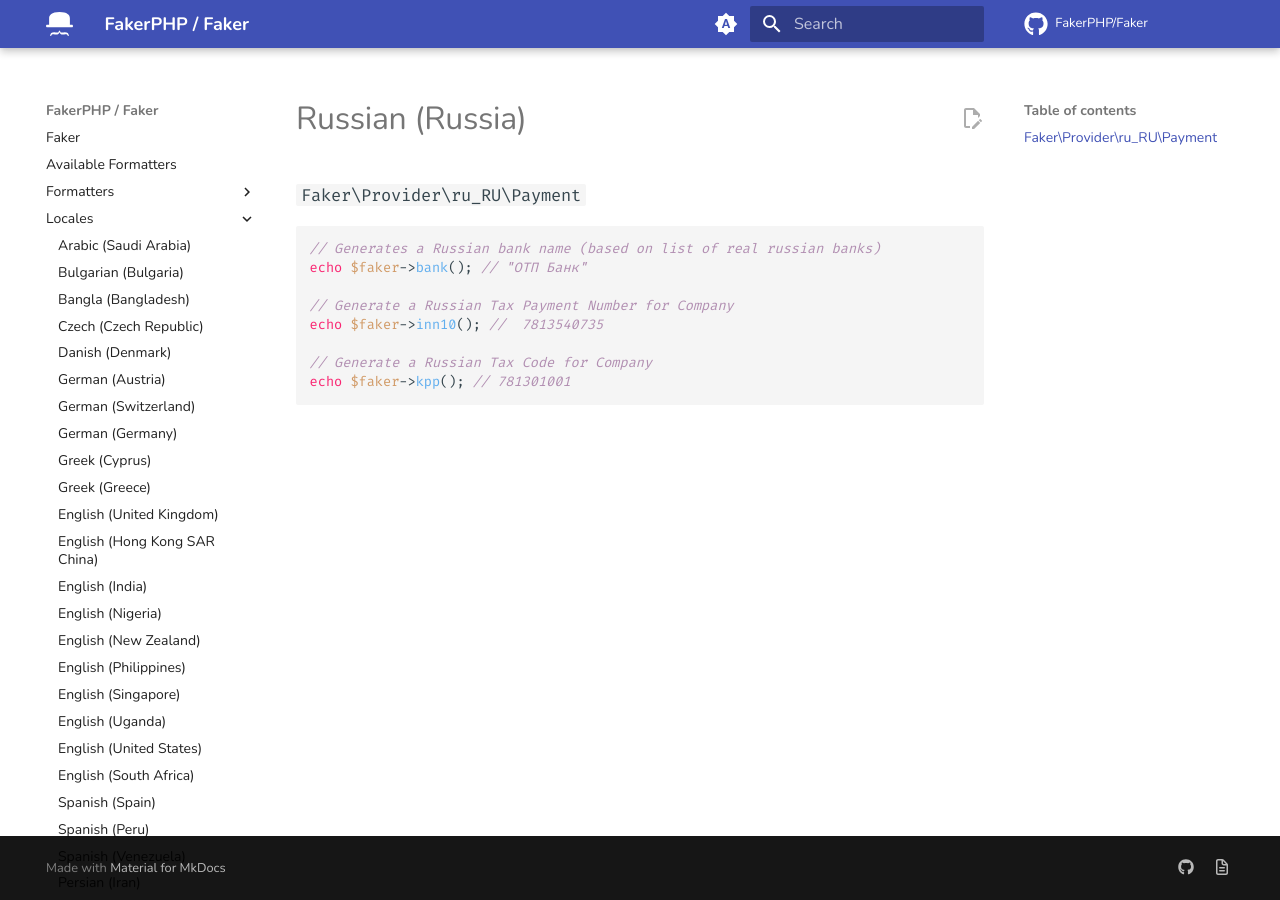
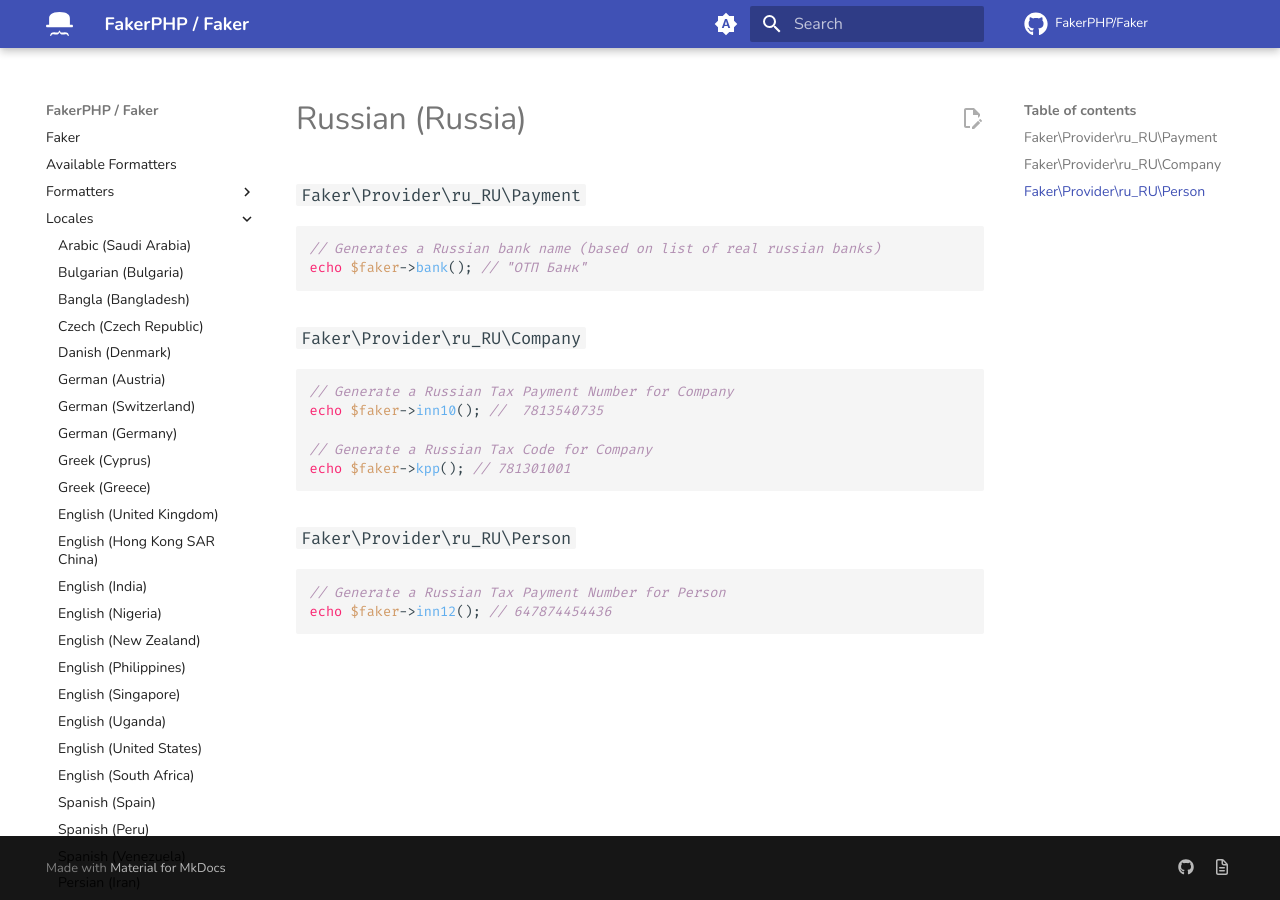
Before and after one commit to FakerPHP/fakerphp.github.io, an MkDocs documentation site: the page built from docs/locales/ru_RU.md, in a window 1280 px wide. Built offline with MkDocs 1.6.1 and Material for MkDocs 9.7.7, drawn with Linux system fonts in a browser that asks for light colours; nearby versions of some CDN libraries; comment, search, counter and statistics services are not loaded.

Commit message:
Reformated docs for ru_RU and added description for new generator

````diff
--- a/docs/locales/ru_RU.md
+++ b/docs/locales/ru_RU.md
@@ -5,10 +5,21 @@
 ```php
 // Generates a Russian bank name (based on list of real russian banks)
 echo $faker->bank(); // "ОТП Банк"
+```
 
+### `Faker\Provider\ru_RU\Company`
+
+```php
 // Generate a Russian Tax Payment Number for Company
 echo $faker->inn10(); //  7813540735
 
 // Generate a Russian Tax Code for Company
 echo $faker->kpp(); // 781301001
 ```
+
+### `Faker\Provider\ru_RU\Person`
+
+```php
+// Generate a Russian Tax Payment Number for Person
+echo $faker->inn12(); // 647874454436
+```
````
